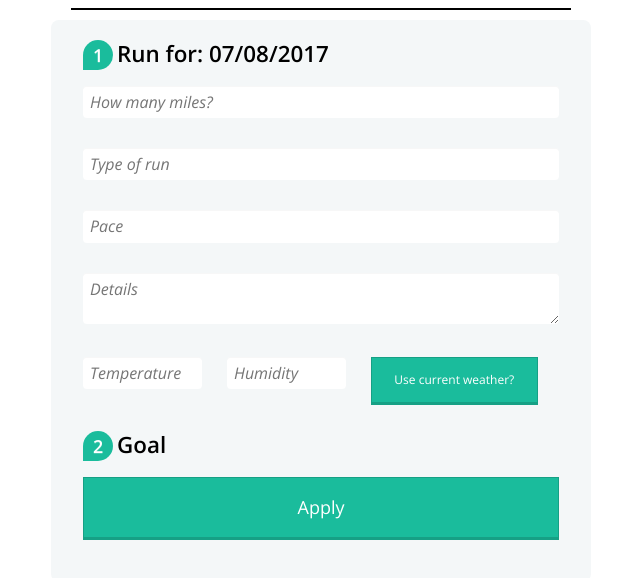
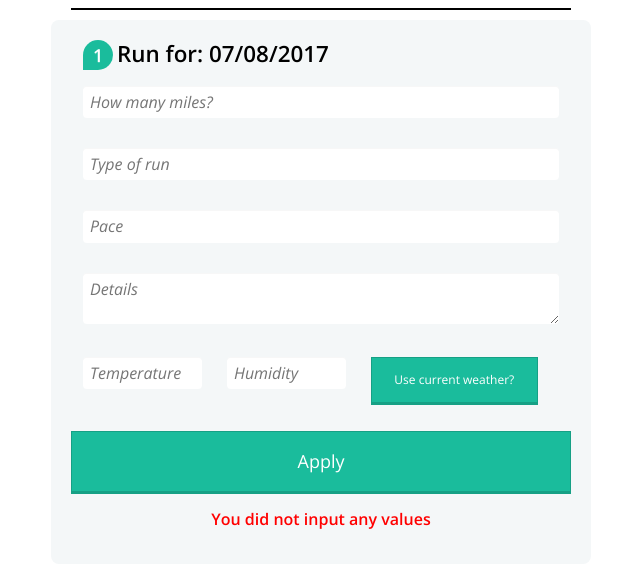
Before and after one commit to jalford14/Track, a plain HTML site: page index.html in a window 1280 px wide. Both pictures are taken after a click on the button "Apply". Shown: the part 192-770 px from the top of the page, without its empty margins (319-959 px from the left). Drawn offline with nearby package versions, Linux system fonts and the light colour scheme; files whose address does not match are found by name.

Commit message:
Form displays error message
If the form is not filled out,  then an error message is displayed.

```diff
--- a/css/main.css
+++ b/css/main.css
@@ -207,3 +207,8 @@ button:focus {
     0% { transform: rotate(0deg); }
     100% { transform: rotate(360deg); }
 }
+
+.form-style-5 #warning {
+    color: red;
+    text-align: center;
+}
--- a/index.html
+++ b/index.html
@@ -32,22 +32,11 @@
             <input id="current_weather" type="button" name="vehicle" value="Use current weather?">
             <div id="loader"></div>
         </div>
+        </fieldset>
 
-
-        </fieldset>
         <!-- Part 2 -->
-        <fieldset>
-        <legend><span class="number">2</span>Goal</legend>
-        <!-- <label for="job">Type:</label>
-        <select id="job" name="field4">
-        <optgroup label="Choose type of goal">
-        <option value="fishkeeping">Miles</option>
-        <option value="reading">Time</option>
-        </optgroup>
-        </select>
-        <input type="goal_detail" name="field1" placeholder="About your goal"></textarea>
-        </fieldset> -->
         <input id="submit" type="button" value="Apply" />
+        <p id="warning">You did not input any values</p>
         </form>
     </div>
 <!-- End of Table -->
--- a/js/scripts.js
+++ b/js/scripts.js
@@ -4,6 +4,7 @@ $(document).ready(function() {
     one();
     $(".form-style-5").hide().fadeIn();
     $("#loader").hide();
+    $("#warning").hide();
 
 
     //Submit form
@@ -44,10 +45,12 @@ $(document).ready(function() {
 
 
       if (!empty) {
+        $("#warning").slideUp();
         $("#body").append('<div class="container">  </div>');
         $(".container:last-child").append('<p id="date_header">Run for: ' + output + ' <a target="_blank" href="https://www.w3schools.com"> <img src="images/edit_icon.png" alt="Edit"> </a> </p> ');
 
-        if (miles != '') { $(".container:last-child").append('<p>Miles: ' + miles + ' </p>');
+        if (miles != '') {
+          $(".container:last-child").append('<p>Miles: ' + miles + ' </p>');
         }
         if (type != '') {
           $(".container:last-child").append('<p>Type: ' + type + ' </p>');
@@ -65,6 +68,10 @@ $(document).ready(function() {
           $(".container:last-child").append('<p>Humidity: ' + humidity + ' </p>');
         }
       }
+      else {
+        $("#warning").slideDown("fast");
+      }
+
 
       //Reset the fields
       $("input").val('');
```
